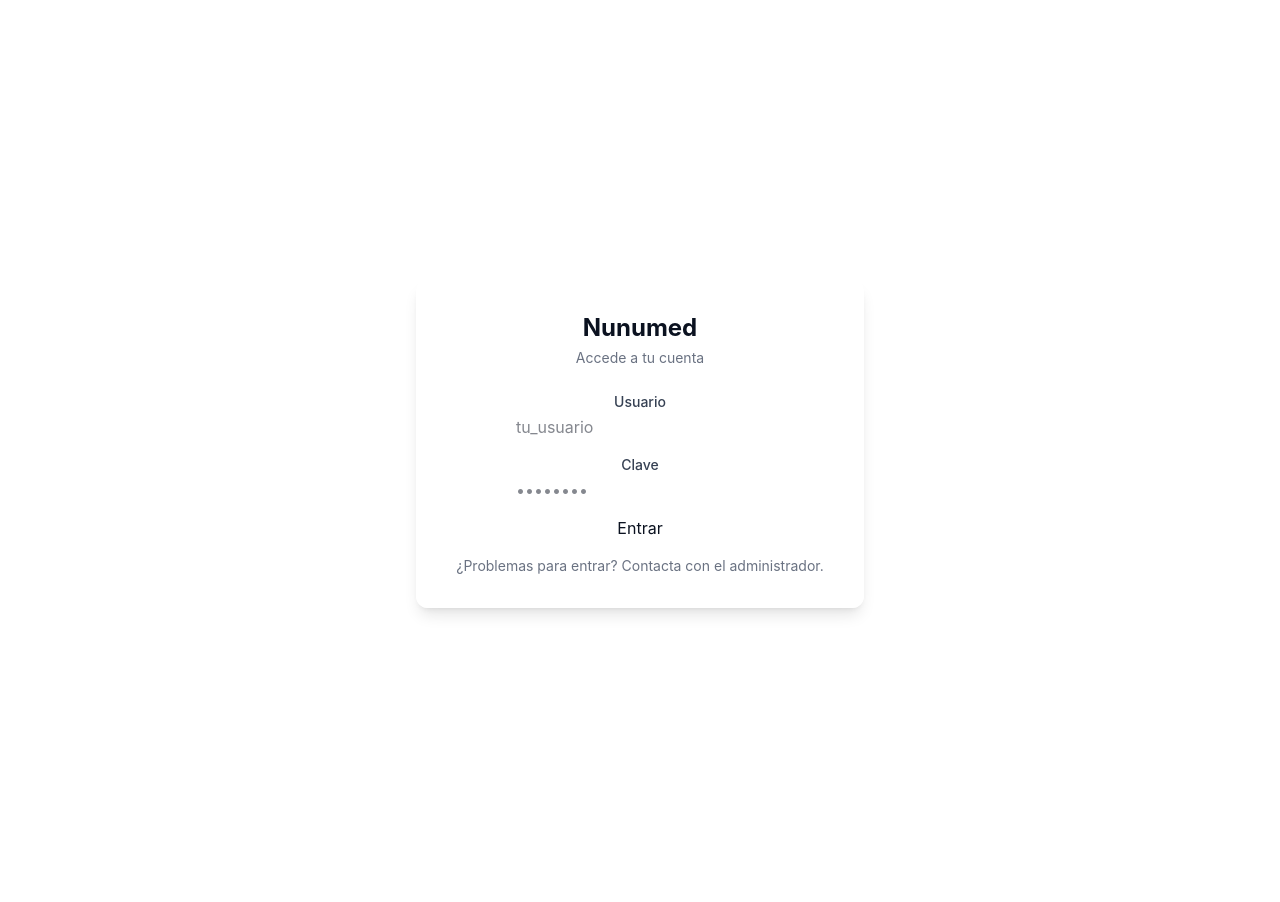
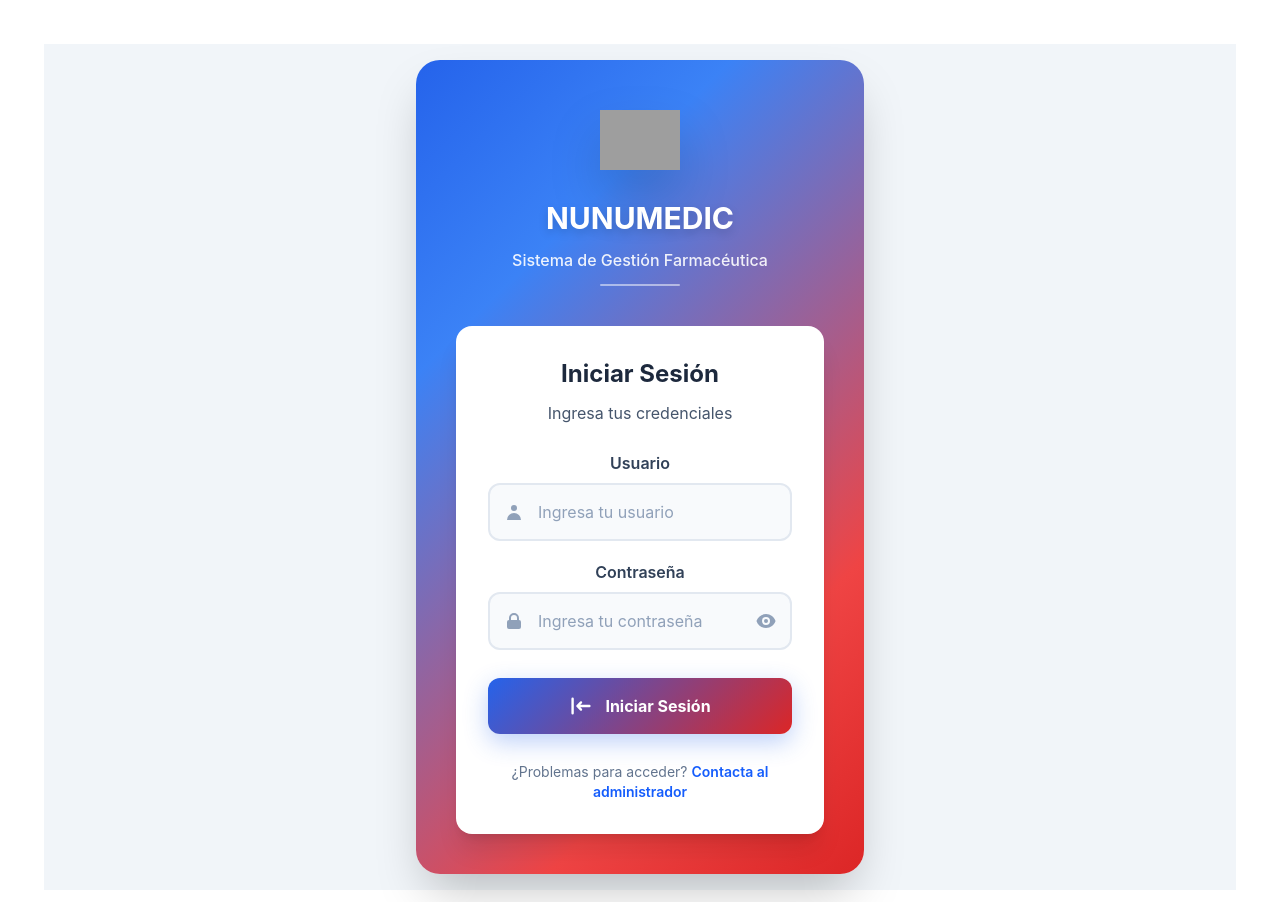
Before and after one commit to Nunu-DMG09/NunuMedic, a React app in the folder frontend/: page / in a window 1280 px wide. Before the commit the page ends 856 px from the top, so only its background shows below. Built offline with nearby package versions, Linux system fonts and the light colour scheme; grey boxes are pictures that could not be loaded; the HTML template or start-up script is replaced by a standard one.

Commit message:
Refactor LoginPage: Enhance UI with improved layout, error/success messages, and loading state

```diff
--- a/frontend/src/pages/LoginPage.jsx
+++ b/frontend/src/pages/LoginPage.jsx
@@ -1,8 +1,8 @@
-
 import React, { useState } from 'react';
 import api from '../services/api';
 import useAuth from '../hooks/useAuth';
 import { useNavigate } from 'react-router-dom';
+
 
 export default function LoginPage() {
   const [usuario, setUsuario] = useState('');
@@ -10,6 +10,7 @@ export default function LoginPage() {
   const [error, setError] = useState(null);
   const [success, setSuccess] = useState(null);
   const [loading, setLoading] = useState(false);
+  const [showPassword, setShowPassword] = useState(false);
   const { login } = useAuth();
   const navigate = useNavigate();
 
@@ -22,32 +23,24 @@ export default function LoginPage() {
     try {
       const response = await api.post('/api/auth/login', { usuario, clave });
 
-      // Respuesta 200 OK
       if (response.status === 200 && response.data?.user) {
         const { user, token } = response.data;
-        // Guardar en contexto
         login(user, token || null);
-        setSuccess('Inicio de sesión correcto.');
-        // mostrar la data (solo en desarrollo) — eliminar en producción
-        // setSuccess(JSON.stringify(response.data, null, 2));
-
-        // Redirigir breve delay
-        setTimeout(() => navigate('/'), 700);
+        setSuccess('¡Bienvenido! Redirigiendo al dashboard...');
+        setTimeout(() => navigate('/dashboard'), 1000);
         return;
       }
 
-      // Si el backend devolviera 200 pero sin user
       setError('Respuesta inesperada del servidor.');
     } catch (err) {
-      // Manejo por códigos (400, 401, 403, otros)
       const r = err.response;
       if (r) {
-        if (r.status === 400) setError(r.data?.error || 'Datos inválidos (400).');
-        else if (r.status === 401) setError(r.data?.error || 'Credenciales inválidas (401).');
-        else if (r.status === 403) setError(r.data?.error || 'Acceso denegado (403).');
+        if (r.status === 400) setError(r.data?.error || 'Datos inválidos.');
+        else if (r.status === 401) setError(r.data?.error || 'Usuario o contraseña incorrectos.');
+        else if (r.status === 403) setError(r.data?.error || 'Acceso denegado.');
         else setError(r.data?.error || `Error del servidor (${r.status}).`);
       } else {
-        setError('Error de conexión. Comprueba el backend.');
+        setError('Error de conexión. Verifica tu conexión a internet.');
       }
     } finally {
       setLoading(false);
@@ -55,67 +48,182 @@ export default function LoginPage() {
   }
 
   return (
-    <div className="min-h-screen flex items-center justify-center bg-gradient-to-b from-nunumed-800 to-nunumed-900 p-6">
-      <div className="w-full max-w-md bg-white/95 dark:bg-[#071127] rounded-xl shadow-lg p-8">
-        <header className="mb-6 text-center">
-          <h1 className="text-2xl font-bold text-nunumed-700">Nunumed</h1>
-          <p className="text-sm text-gray-500 mt-1">Accede a tu cuenta</p>
-        </header>
+    <div className="min-h-screen bg-slate-100 flex items-center justify-center p-4">
+      <div
+        className="w-full max-w-md p-10 rounded-3xl shadow-2xl"
+        style={{
+          background: 'linear-gradient(135deg, #2563eb 0%, #3b82f6 25%, #ef4444 75%, #dc2626 100%)'
+        }}
+      >
+        {/* Logo Section */}
+        <div className="text-center mb-10">
+          {/* Tu logo aquí */}
+          <img
+            src="/logo-nunumedic."
+            alt="NUNUMEDIC Logo"
+            className="w-20 h-20 mx-auto object-contain mb-5 drop-shadow-2xl"
+            onError={(e) => {
+              // Fallback si no hay imagen
+              e.target.style.display = 'none';
+              e.target.nextSibling.style.display = 'flex';
+            }}
+          />
+          {/* Fallback Logo */}
+          <div
+            className="w-20 h-20 mx-auto bg-white rounded-2xl shadow-xl mb-5 flex items-center justify-center transform hover:scale-105 transition-transform duration-300"
+            style={{ display: 'none' }}
+          >
+            <svg className="w-10 h-10 text-blue-600" fill="currentColor" viewBox="0 0 20 20">
+              <path fillRule="evenodd" d="M10 3a1 1 0 011 1v5h5a1 1 0 110 2h-5v5a1 1 0 11-2 0v-5H4a1 1 0 110-2h5V4a1 1 0 011-1z" clipRule="evenodd"/>
+            </svg>
+          </div>
 
+          <h1 className="text-3xl font-bold text-white mb-3 drop-shadow-lg">
+            NUNUMEDIC
+          </h1>
+          <p className="text-base text-white/90 font-medium mb-3">Sistema de Gestión Farmacéutica</p>
+          <div className="w-20 h-0.5 bg-white/50 mx-auto rounded-full"></div>
+        </div>
+
+        {/* Form Section */}
+        <div className="bg-white rounded-2xl shadow-xl p-8">
+          <h2 className="text-2xl font-bold text-slate-800 mb-3 text-center">Iniciar Sesión</h2>
+          <p className="text-slate-600 mb-7 text-center">Ingresa tus credenciales</p>
+
+          {/* Error/Success Messages */}
           {error && (
-          <div className="mb-4 p-3 bg-red-50 text-red-800 border border-red-100 rounded">
-            {error}
+            <div className="mb-5 p-4 bg-red-50 border-l-4 border-red-500 rounded-lg">
+              <div className="flex items-center">
+                <svg className="w-5 h-5 text-red-500 mr-3" fill="currentColor" viewBox="0 0 20 20">
+                  <path fillRule="evenodd" d="M10 18a8 8 0 100-16 8 8 0 000 16zM8.707 7.293a1 1 0 00-1.414 1.414L8.586 10l-1.293 1.293a1 1 0 101.414 1.414L10 11.414l1.293 1.293a1 1 0 001.414-1.414L11.414 10l1.293-1.293a1 1 0 00-1.414-1.414L10 8.586 8.707 7.293z" clipRule="evenodd"/>
+                </svg>
+                <p className="text-red-800 font-medium">{error}</p>
               </div>
-        )}
-        {success && (
-          <div className="mb-4 p-3 bg-green-50 text-green-800 border border-green-100 rounded">
-            {success}
             </div>
           )}
 
-        <form onSubmit={handleSubmit} className="space-y-4">
+          {success && (
+            <div className="mb-5 p-4 bg-green-50 border-l-4 border-green-500 rounded-lg">
+              <div className="flex items-center">
+                <svg className="w-5 h-5 text-green-500 mr-3" fill="currentColor" viewBox="0 0 20 20">
+                  <path fillRule="evenodd" d="M10 18a8 8 0 100-16 8 8 0 000 16zm3.707-9.293a1 1 0 00-1.414-1.414L9 10.586 7.707 9.293a1 1 0 00-1.414 1.414l2 2a1 1 0 001.414 0l4-4z" clipRule="evenodd"/>
+                </svg>
+                <p className="text-green-800 font-medium">{success}</p>
+              </div>
+            </div>
+          )}
+
+          <form onSubmit={handleSubmit} className="space-y-5">
+            {/* Usuario Input */}
             <div>
-            <label className="block text-sm font-medium text-gray-700 mb-1">Usuario</label>
+              <label className="block font-semibold text-slate-700 mb-2">Usuario</label>
+              <div className="relative">
+                <div className="absolute inset-y-0 left-0 pl-4 flex items-center pointer-events-none">
+                  <svg className="w-5 h-5 text-slate-400" fill="currentColor" viewBox="0 0 20 20">
+                    <path fillRule="evenodd" d="M10 9a3 3 0 100-6 3 3 0 000 6zm-7 9a7 7 0 1114 0H3z" clipRule="evenodd"/>
+                  </svg>
+                </div>
                 <input
-              className="input" // usa estilos base de index.css + tailwind si aplica
+                  type="text"
                   value={usuario}
                   onChange={e => setUsuario(e.target.value)}
                   required
-              placeholder="tu_usuario"
+                  placeholder="Ingresa tu usuario"
                   autoComplete="username"
+                  className="w-full pl-12 pr-4 py-4 border-2 border-slate-200 rounded-xl bg-slate-50 text-slate-800 placeholder-slate-400 focus:outline-none focus:ring-3 focus:ring-blue-100 focus:border-blue-500 transition-all duration-200 hover:border-slate-300"
                 />
               </div>
+            </div>
 
+            {/* Password Input */}
             <div>
-            <label className="block text-sm font-medium text-gray-700 mb-1">Clave</label>
+              <label className="block font-semibold text-slate-700 mb-2">Contraseña</label>
+              <div className="relative">
+                <div className="absolute inset-y-0 left-0 pl-4 flex items-center pointer-events-none">
+                  <svg className="w-5 h-5 text-slate-400" fill="currentColor" viewBox="0 0 20 20">
+                    <path fillRule="evenodd" d="M5 9V7a5 5 0 0110 0v2a2 2 0 012 2v5a2 2 0 01-2 2H5a2 2 0 01-2-2v-5a2 2 0 012-2zm8-2v2H7V7a3 3 0 016 0z" clipRule="evenodd"/>
+                  </svg>
+                </div>
                 <input
-              type="password"
-              className="input"
+                  type={showPassword ? "text" : "password"}
                   value={clave}
                   onChange={e => setClave(e.target.value)}
                   required
-              placeholder="••••••••"
+                  placeholder="Ingresa tu contraseña"
                   autoComplete="current-password"
+                  className="w-full pl-12 pr-12 py-4 border-2 border-slate-200 rounded-xl bg-slate-50 text-slate-800 placeholder-slate-400 focus:outline-none focus:ring-3 focus:ring-blue-100 focus:border-blue-500 transition-all duration-200 hover:border-slate-300"
                 />
+                <button
+                  type="button"
+                  onClick={() => setShowPassword(!showPassword)}
+                  className="absolute inset-y-0 right-0 pr-4 flex items-center text-slate-400 hover:text-slate-600 transition-colors"
+                >
+                  {showPassword ? (
+                    <svg className="w-5 h-5" fill="currentColor" viewBox="0 0 20 20">
+                      <path fillRule="evenodd" d="M3.707 2.293a1 1 0 00-1.414 1.414l14 14a1 1 0 001.414-1.414l-1.473-1.473A10.014 10.014 0 0019.542 10C18.268 5.943 14.478 3 10 3a9.958 9.958 0 00-4.512 1.074l-1.78-1.781zm4.261 4.26l1.514 1.515a2.003 2.003 0 012.45 2.45l1.514 1.514a4 4 0 00-5.478-5.478z" clipRule="evenodd"/>
+                    </svg>
+                  ) : (
+                    <svg className="w-5 h-5" fill="currentColor" viewBox="0 0 20 20">
+                      <path d="M10 12a2 2 0 100-4 2 2 0 000 4z"/>
+                      <path fillRule="evenodd" d="M.458 10C1.732 5.943 5.522 3 10 3s8.268 2.943 9.542 7c-1.274 4.057-5.064 7-9.542 7S1.732 14.057.458 10zM14 10a4 4 0 11-8 0 4 4 0 018 0z" clipRule="evenodd"/>
+                    </svg>
+                  )}
+                </button>
+              </div>
             </div>
 
-          <div className="flex items-center justify-between mt-2">
+            {/* Submit Button */}
             <button
               type="submit"
-              className="btn btn-primary w-full"
               disabled={loading}
+              className="w-full py-4 px-6 text-white font-bold rounded-xl shadow-lg transition-all duration-300 transform hover:scale-105 disabled:scale-100 flex items-center justify-center gap-3 mt-7"
+              style={{
+                background: loading
+                  ? 'linear-gradient(135deg, #9ca3af 0%, #6b7280 100%)'
+                  : 'linear-gradient(135deg, #2563eb 0%, #dc2626 100%)',
+                boxShadow: loading
+                  ? 'none'
+                  : '0 8px 25px rgba(37, 99, 235, 0.3)'
+              }}
+              onMouseEnter={(e) => {
+                if (!loading) {
+                  e.target.style.boxShadow = '0 12px 35px rgba(37, 99, 235, 0.4)';
+                }
+              }}
+              onMouseLeave={(e) => {
+                if (!loading) {
+                  e.target.style.boxShadow = '0 8px 25px rgba(37, 99, 235, 0.3)';
+                }
+              }}
             >
-              {loading ? 'Ingresando...' : 'Entrar'}
+              {loading ? (
+                <>
+                  <svg className="animate-spin w-6 h-6" fill="none" viewBox="0 0 24 24">
+                    <circle className="opacity-25" cx="12" cy="12" r="10" stroke="currentColor" strokeWidth="4"/>
+                    <path className="opacity-75" fill="currentColor" d="M4 12a8 8 0 018-8V0C5.373 0 0 5.373 0 12h4zm2 5.291A7.962 7.962 0 014 12H0c0 3.042 1.135 5.824 3 7.938l3-2.647z"/>
+                  </svg>
+                  <span>Iniciando sesión...</span>
+                </>
+              ) : (
+                <>
+                  <svg className="w-6 h-6" fill="currentColor" viewBox="0 0 20 20">
+                    <path fillRule="evenodd" d="M3 3a1 1 0 011 1v12a1 1 0 11-2 0V4a1 1 0 011-1zm7.707 3.293a1 1 0 010 1.414L9.414 9H17a1 1 0 110 2H9.414l1.293 1.293a1 1 0 01-1.414 1.414l-3-3a1 1 0 010-1.414l3-3a1 1 0 011.414 0z" clipRule="evenodd"/>
+                  </svg>
+                  <span>Iniciar Sesión</span>
+                </>
+              )}
             </button>
-          </div>
           </form>
 
-        <footer className="mt-4 text-center text-sm text-gray-500">
-          <div>¿Problemas para entrar? Contacta con el administrador.</div>
-        </footer>
-
-        {/* Debug: mostrar data de respuesta en desarrollo */}
-        {/* <pre className="mt-4 text-xs text-gray-600">{JSON.stringify({ usuario }, null, 2)}</pre> */}
+          <div className="mt-7 text-center">
+            <p className="text-slate-500 text-sm">
+              ¿Problemas para acceder?
+              <span className="text-blue-600 font-semibold ml-1 cursor-pointer hover:text-blue-700 transition-colors hover:underline">
+                Contacta al administrador
+              </span>
+            </p>
+          </div>
+        </div>
       </div>
     </div>
   );
```
Lines whose indentation alone changed are shown as unchanged.
